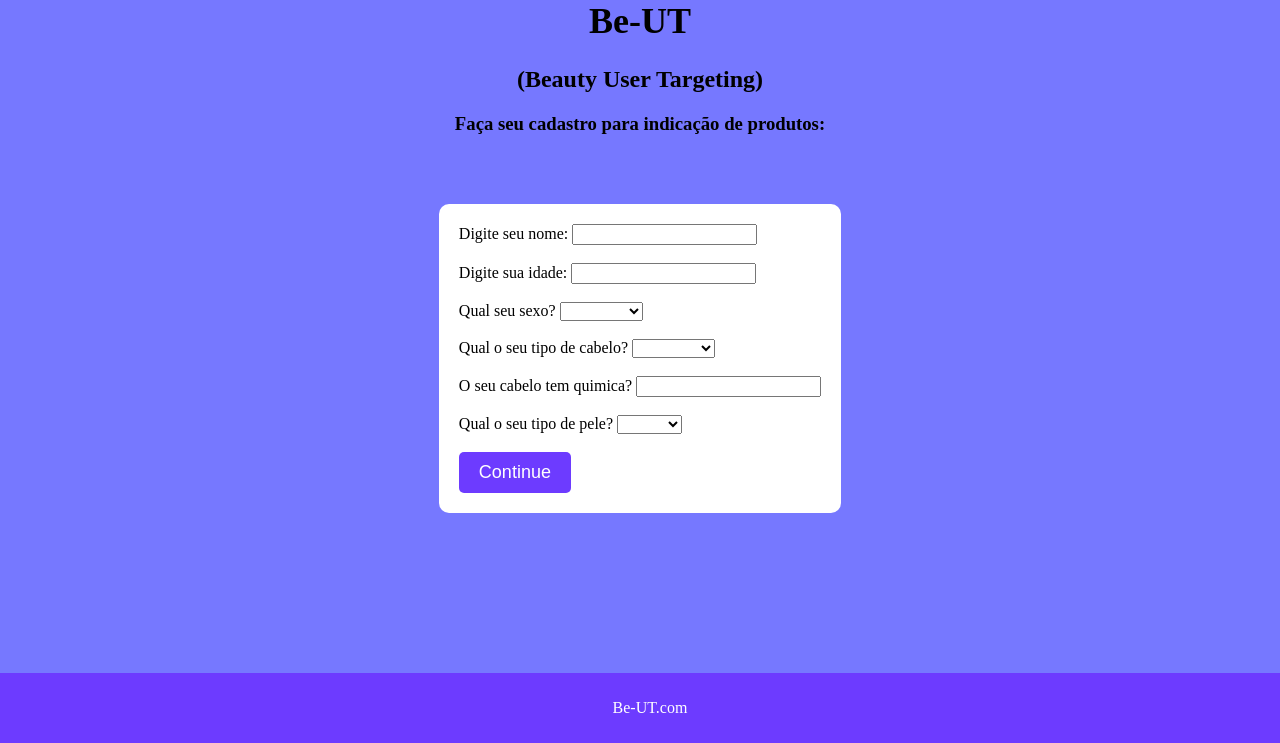
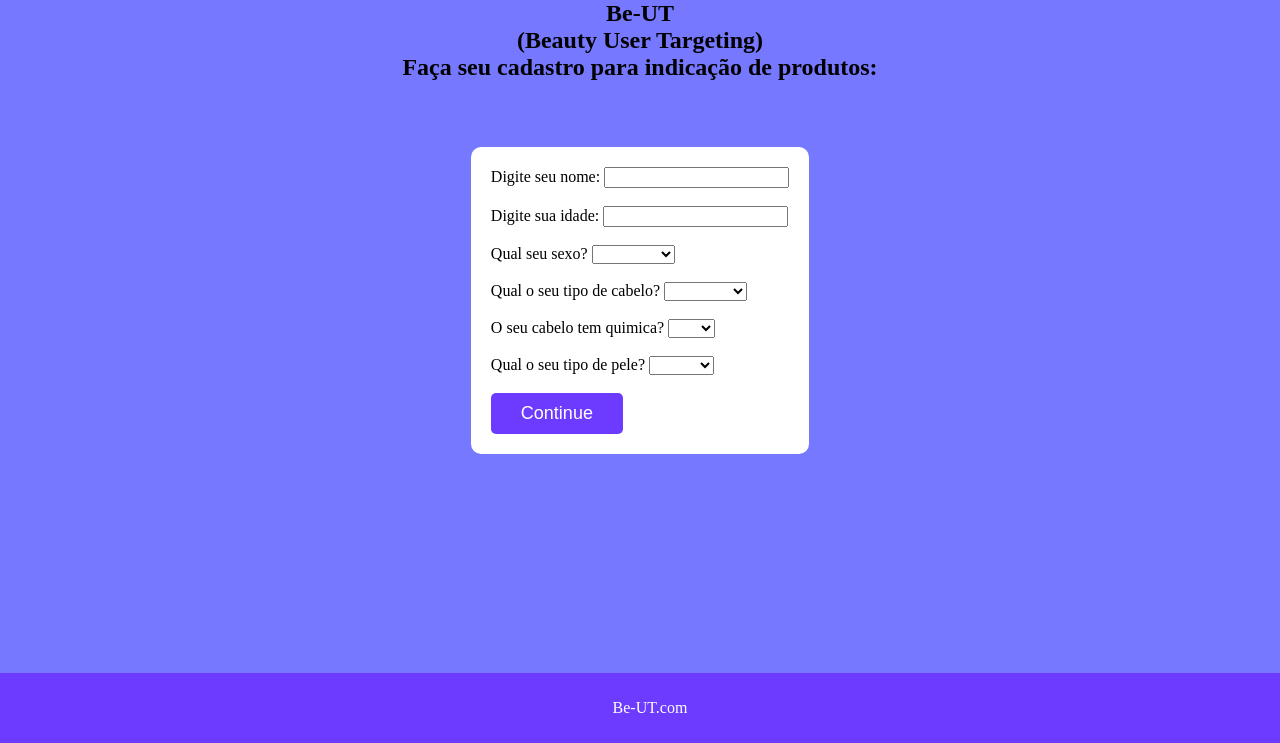
Before and after one commit to awakeJa1/Be-Ut, a PHP site: page /rg2.php in a window 1280 px wide. Shown: the part 57-800 px from the top of the page. Run offline with PHP 8.4, Linux system fonts and the light colour scheme.

Commit message:
Add files via upload

```diff
--- a/rg2.php
+++ b/rg2.php
@@ -15,9 +15,9 @@
   </head>
 
   <body>
-    <h1>Be-UT</h1>
-    <h2>(Beauty User Targeting)</h2>
-    <h3>Faça seu cadastro para indicação de produtos:</h3>
+    <h1>Be-UT <br>
+    (Beauty User Targeting) <br>
+  Faça seu cadastro para indicação de produtos:</h1>
 
     <form action="login.php" method="POST">
       <label for="nome">Digite seu nome:</label>
@@ -28,7 +28,7 @@
 
       <label for="sexo">Qual seu sexo?</label>
       <select id="sexo" name="sexo" required>
-        <option value="Não respondido"></option>
+        <option value=""></option>
         <option value="Feminino">Feminino</option>
         <option value="Masculino">Masculino</option>
         <option value="Outro">Outro</option>
@@ -36,18 +36,22 @@
 
       <label for="tpcabelo">Qual o seu tipo de cabelo?</label>
       <select id="tpcabelo" name="tpcabelo" required>
-        <option value="Não respondido"></option>
+        <option value=""></option>
         <option value="Liso">Liso</option>
         <option value="Ondulado">Ondulado</option>
         <option value="Cacheado">Cacheado</option>
         <option value="Crespo">Crespo</option>
       </select><br><br>
-      <label for="corcabelo">O seu cabelo tem quimica?</label>
-  <input type="text" id="corcabelo" name="corcabelo" required><br><br>
+      <label for="tpcabelo">O seu cabelo tem quimica?</label>
+      <select id="tpcabelo" name="tpcabelo" required>
+        <option value=""></option>
+        <option value="Sim">sim</option>
+        <option value="Não">Não</option>
+      </select><br><br>
 
   <label for="tppele">Qual o seu tipo de pele?</label>
   <select id="tppele" name="tppele" required>
-    <option value="Não respondido"></option>
+    <option value=""></option>
     <option value="Seca">Seca</option>
     <option value="Normal">Normal</option>
     <option value="Mista">Mista</option>
@@ -93,8 +97,7 @@
       }
 
       h1 {
-        font-size: 36px;
-        font-weight: bold;
+        font-size: 24px;
         margin-top: 0;
       }
 
@@ -102,7 +105,7 @@
         background-color: #6D3BFF;
         color: #ffffff;
         border: none;
-        padding: 10px 20px;
+        padding: 10px 30px;
         font-size: 18px;
         border-radius: 5px;
         cursor: pointer;
```
